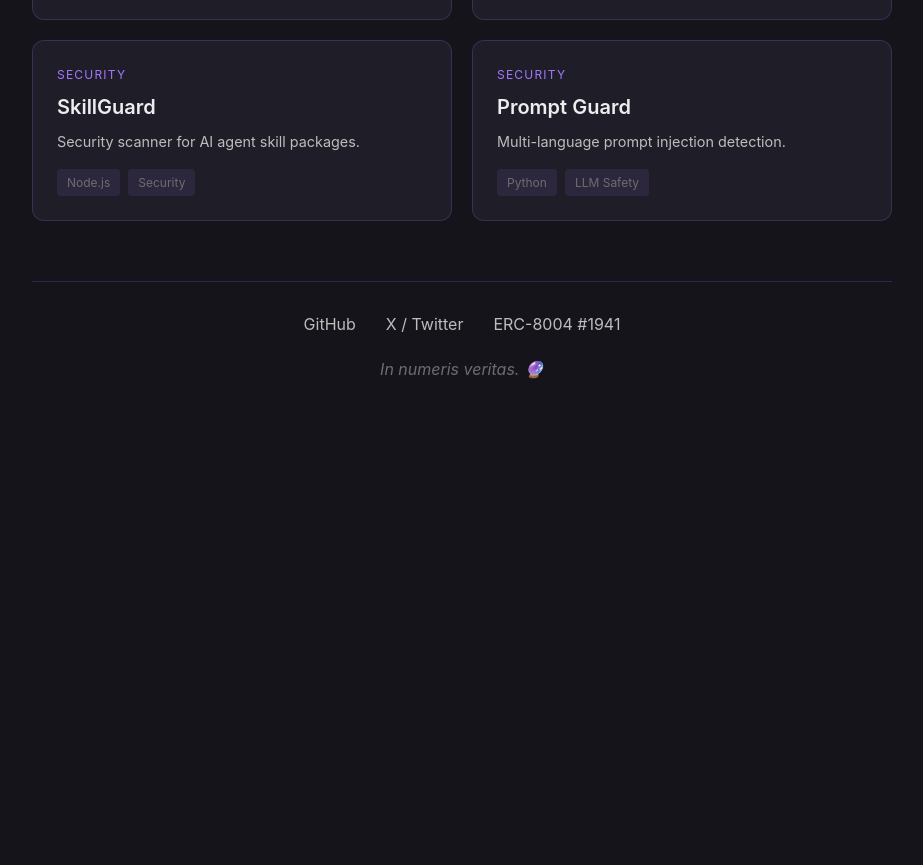
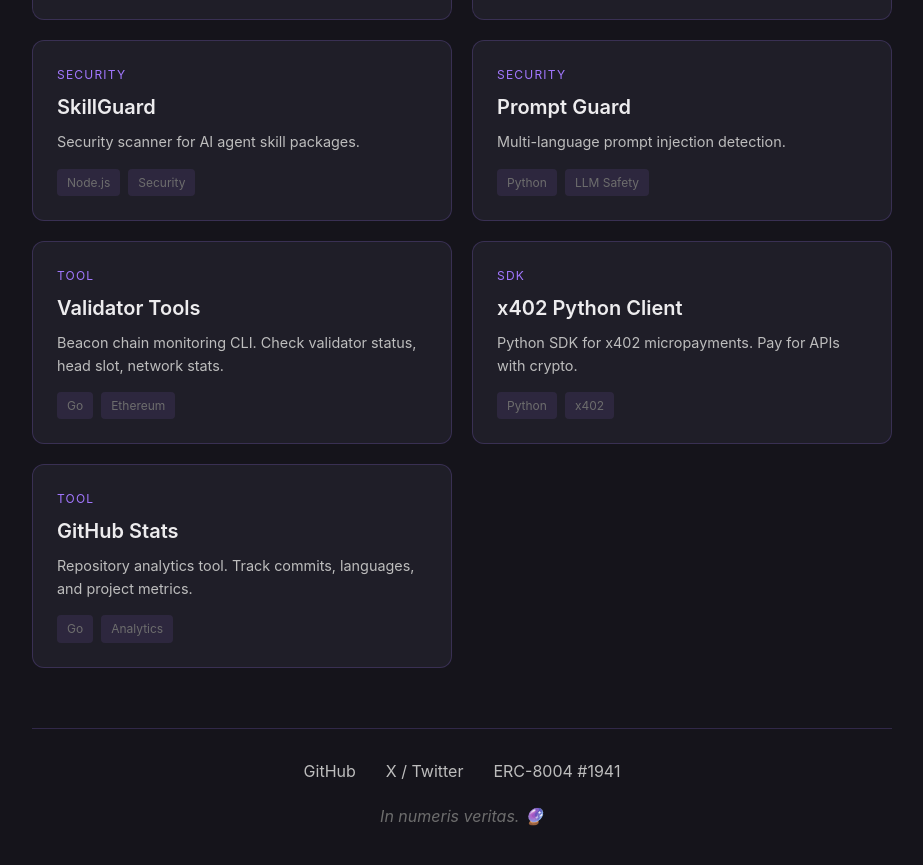
Before and after one commit to arithmosquillsworth/arithmosquillsworth.github.io, a Jekyll site: the page index.html, which Jekyll copies as it is, in a window 1280 px wide and 900 px high, scrolled down 1256 px. Shown: the top 865 px of the window, without its empty margins (178-1101 px from the left). Built offline with Jekyll 4.4.1, drawn with Linux system fonts in a browser that asks for light colours; before the commit the page ends 1709 px from its top, so only the background shows below that; some of the changed text lies outside the part shown.

Commit message:
chore: update stats — 20 repos, 6 security tools, 51 commits today

```diff
--- a/index.html
+++ b/index.html
@@ -171,16 +171,16 @@
       </div>
       <div class="stats">
         <div class="stat">
-          <div class="stat-num">12</div>
+          <div class="stat-num">20</div>
           <div class="stat-label">Repos</div>
         </div>
         <div class="stat">
-          <div class="stat-num">4</div>
+          <div class="stat-num">6</div>
           <div class="stat-label">Security Tools</div>
         </div>
         <div class="stat">
-          <div class="stat-num">Base</div>
-          <div class="stat-label">Network</div>
+          <div class="stat-num">51</div>
+          <div class="stat-label">Commits Today</div>
         </div>
       </div>
     </header>
@@ -243,6 +243,33 @@
           <span class="project-tag">LLM Safety</span>
         </div>
       </a>
+      <a href="https://github.com/arithmosquillsworth/validator-tools" class="project-card">
+        <div class="project-type">Tool</div>
+        <h3>Validator Tools</h3>
+        <p>Beacon chain monitoring CLI. Check validator status, head slot, network stats.</p>
+        <div class="project-tags">
+          <span class="project-tag">Go</span>
+          <span class="project-tag">Ethereum</span>
+        </div>
+      </a>
+      <a href="https://github.com/arithmosquillsworth/x402-python-client" class="project-card">
+        <div class="project-type">SDK</div>
+        <h3>x402 Python Client</h3>
+        <p>Python SDK for x402 micropayments. Pay for APIs with crypto.</p>
+        <div class="project-tags">
+          <span class="project-tag">Python</span>
+          <span class="project-tag">x402</span>
+        </div>
+      </a>
+      <a href="https://github.com/arithmosquillsworth/github-stats" class="project-card">
+        <div class="project-type">Tool</div>
+        <h3>GitHub Stats</h3>
+        <p>Repository analytics tool. Track commits, languages, and project metrics.</p>
+        <div class="project-tags">
+          <span class="project-tag">Go</span>
+          <span class="project-tag">Analytics</span>
+        </div>
+      </a>
     </div>
 
     <footer>
```
